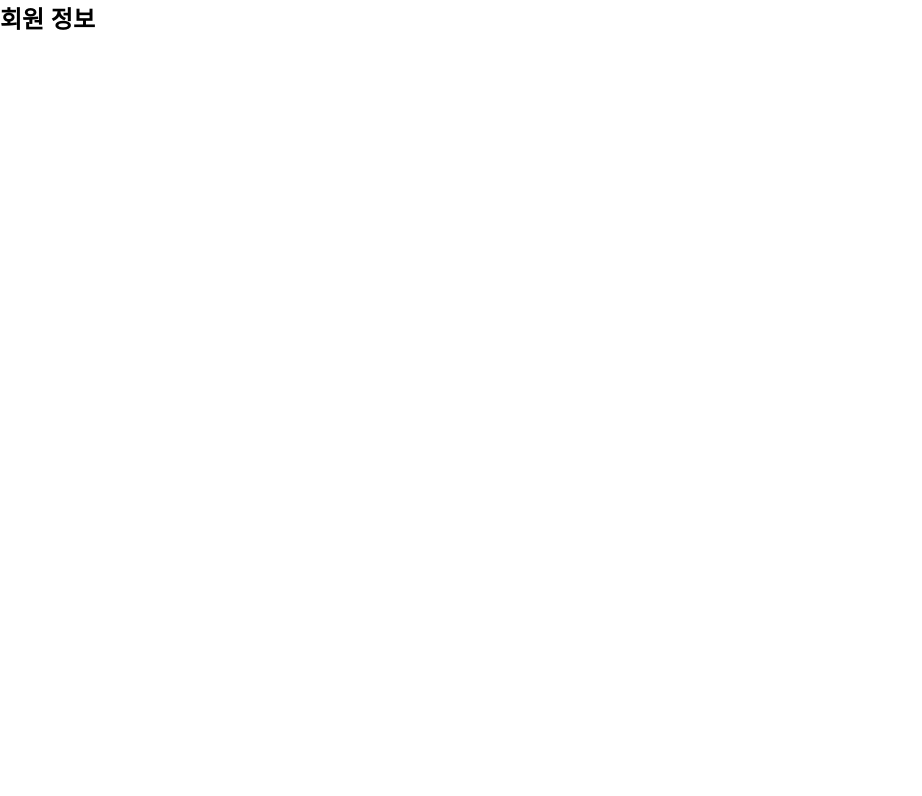
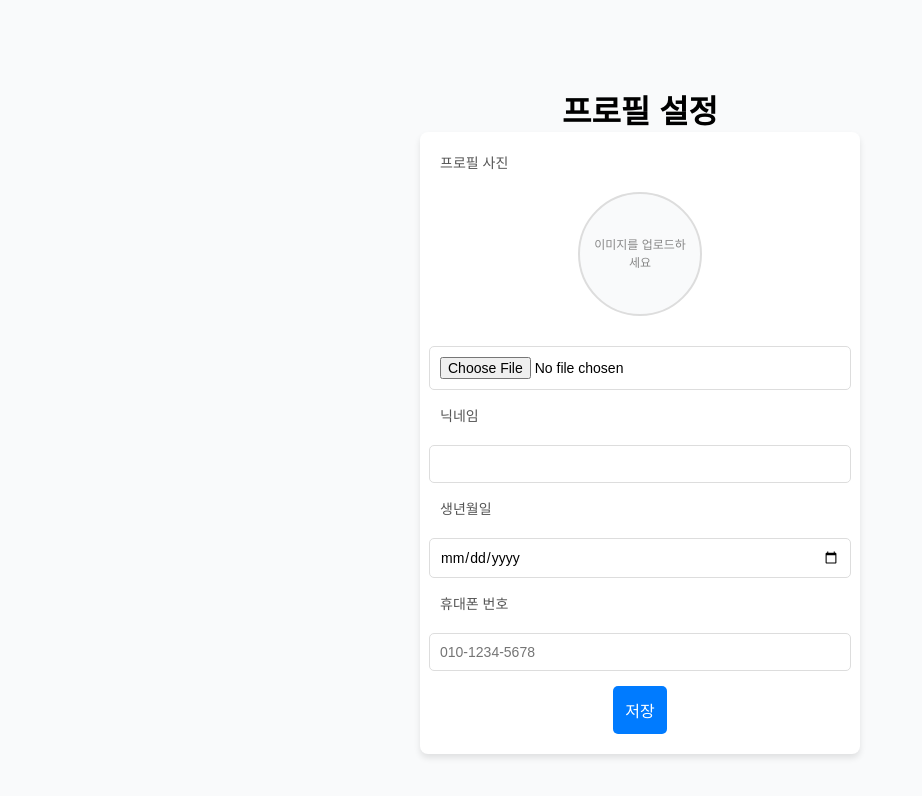
Before and after one commit to epuchi/Orbit-web, a React (Create React App) app in the folder Web/src/main/orbit/: page /signupP2 in a window 1280 px wide. Shown: the top 796 px of the page, without its empty margins (0-922 px from the left). Built offline with nearby package versions, Linux system fonts and the light colour scheme; no server answers.

Commit message:
회원가입 프로필 설정 css 추가

```diff
--- a/Web/src/main/orbit/src/pages/signup/api/index.js
+++ b/Web/src/main/orbit/src/pages/signup/api/index.js
@@ -1,23 +1,79 @@
 import axios from 'axios';
 
 //일반 회원가입 api
+// export const signup = async (formData) => {
+//     const response = await axios.post(`${"http://34.64.173.72:3000/api/auth/login"}/signup`, formData, {
+//         headers: { 'Content-Type': 'application/json' },
+//     });
+//     return response.data;
+// };
+
 export const signup = async (formData) => {
-    const response = await axios.post(`${"http://34.64.173.72:3000/api/auth/login"}/signup`, formData, {
-        headers: { 'Content-Type': 'application/json' },
-    });
+    const requestBody = {
+
+        formData: formData // 사용자 비밀번호
+    };
+
+    const response = await axios.post(
+        'http://34.64.173.72:8090/api/auth/login',
+        requestBody,
+        {
+            headers: {
+                'Content-Type': 'application/json'
+            }
+        }
+    );
+
     return response.data;
 };
 //이메일 인증코드 보내기
+// export const sendVerificationCode = async (email) => {
+//     const response = await axios.post(`${"http://34.64.173.72:3000/api/auth/login"}/send-verification-code`, { email }, {
+//         headers: { 'Content-Type': 'application/json' },
+//     });
+//     return response.data;
+// };
+
 export const sendVerificationCode = async (email) => {
-    const response = await axios.post(`${"http://34.64.173.72:3000/api/auth/login"}/send-verification-code`, { email }, {
-        headers: { 'Content-Type': 'application/json' },
-    });
+    const requestBody = {
+        email: email
+    };
+
+    const response = await axios.post(
+        'http://34.64.173.72:8090/api/auth/login',
+        requestBody,
+        {
+            headers: {
+                'Content-Type': 'application/json'
+            }
+        }
+    );
+
     return response.data;
 };
 //이메일 인증코드 확인
+// export const verifyEmailCode = async (email, code) => {
+//     const response = await axios.post(`${"http://34.64.173.72:3000/api/auth/login"}/verify-code`, { email, code }, {
+//         headers: { 'Content-Type': 'application/json' },
+//     });
+//     return response.data;
+// };
+
 export const verifyEmailCode = async (email, code) => {
-    const response = await axios.post(`${"http://34.64.173.72:3000/api/auth/login"}/verify-code`, { email, code }, {
-        headers: { 'Content-Type': 'application/json' },
-    });
+    const requestBody = {
+        email: email,
+        code: code
+    };
+
+    const response = await axios.post(
+        'http://34.64.173.72:8090/api/auth/login',
+        requestBody,
+        {
+            headers: {
+                'Content-Type': 'application/json'
+            }
+        }
+    );
+
     return response.data;
 };
--- a/Web/src/main/orbit/src/pages/signupP2/ui/index.jsx
+++ b/Web/src/main/orbit/src/pages/signupP2/ui/index.jsx
@@ -1,13 +1,90 @@
-import React, { useState, useEffect } from 'react';
+import React, { useState } from 'react';
+import styles from './styles.module.css';
 
-const SignupDescription = () => {
+const SignupDescription = ({ handleSubmit }) => {
+    const [formData, setFormData] = useState({
+        profilePicture: null,
+        nickname: '',
+        birthdate: '',
+        phoneNumber: '' // 휴대폰 번호 추가
+    });
+    const [preview, setPreview] = useState(null);
 
+    const handleChange = (e) => {
+        const { name, value } = e.target;
+        setFormData({ ...formData, [name]: value });
+    };
+
+    const handleFileChange = (e) => {
+        const file = e.target.files[0];
+        if (file) {
+            setFormData({ ...formData, profilePicture: file });
+            const reader = new FileReader();
+            reader.onload = () => {
+                setPreview(reader.result);
+            };
+            reader.readAsDataURL(file);
+        }
+    };
+
+    const handleFormSubmit = (e) => {
+        e.preventDefault();
+        handleSubmit(formData);
+    };
 
     return (
-        <div>
-            <h2>회원 정보</h2>
+        <div className={styles.container}>
+            <h1 className={styles.title}>프로필 설정</h1>
+            <form className={styles.form} onSubmit={handleFormSubmit}>
+                <label className={styles.label}>프로필 사진</label>
+                <div className={styles.profilePictureContainer}>
+                    {preview ? (
+                        <img src={preview} alt="Profile Preview" className={styles.profilePicture} />
+                    ) : (
+                        <div className={styles.placeholder}>이미지를 업로드하세요</div>
+                    )}
+                </div>
+                <input
+                    type="file"
+                    accept="image/*"
+                    className={styles.input}
+                    onChange={handleFileChange}
+                />
+                <label className={styles.label}>닉네임</label>
+                <input
+                    type="text"
+                    name="nickname"
+                    className={styles.input}
+                    value={formData.nickname}
+                    onChange={handleChange}
+                    required
+                />
+                <label className={styles.label}>생년월일</label>
+                <input
+                    type="date"
+                    name="birthdate"
+                    className={styles.input}
+                    value={formData.birthdate}
+                    onChange={handleChange}
+                    required
+                />
+                <label className={styles.label}>휴대폰 번호</label>
+                <input
+                    type="tel"
+                    name="phoneNumber"
+                    className={styles.input}
+                    value={formData.phoneNumber}
+                    onChange={handleChange}
+                    placeholder="010-1234-5678" // 예제 형식 추가
+                    pattern="[0-9]{3}-[0-9]{4}-[0-9]{4}" // 기본 패턴 검증
+                    required
+                />
+                <button type="submit" className={styles.button}>
+                    저장
+                </button>
+            </form>
         </div>
-
     );
 };
-export default SignupDescription
+
+export default SignupDescription;
--- a/Web/src/main/orbit/src/pages/signupP2/ui/styles.module.css
+++ b/Web/src/main/orbit/src/pages/signupP2/ui/styles.module.css
@@ -0,0 +1,104 @@
+/* 입력 필드 스타일 */
+.input {
+    padding: 10px;
+    font-size: 14px;
+    border: 1px solid #ddd;
+    border-radius: 5px;
+    outline: none;
+    transition: border-color 0.3s ease, box-shadow 0.3s ease;
+    width: 100%; /* 폼 너비에 맞게 확장 */
+}
+
+.input:focus {
+    border-color: #007bff;
+    box-shadow: 0 0 4px rgba(0, 123, 255, 0.3);
+}
+
+.input:hover {
+    border-color: #0056b3;
+}
+
+/* 컨테이너 중앙 정렬 */
+.container {
+    display: flex;
+    flex-direction: column;
+    align-items: center;
+    justify-content: center;
+    min-height: 100vh; /* 화면 전체 높이 */
+    background-color: #f9fafb;
+    padding: 20px;
+    font-family: 'Arial', sans-serif;
+}
+
+/* 폼 중앙 정렬 */
+.form {
+    width: 100%;
+    max-width: 400px;
+    background: #ffffff;
+    box-shadow: 0 4px 6px rgba(0, 0, 0, 0.1);
+    border-radius: 8px;
+    padding: 20px;
+    display: flex;
+    flex-direction: column;
+    gap: 15px;
+    align-items: center; /* 폼 내부 요소 가운데 정렬 */
+}
+
+/* 프로필 사진 컨테이너 */
+.profilePictureContainer {
+    width: 120px;
+    height: 120px;
+    border-radius: 50%; /* 원형 */
+    border: 2px solid #ddd;
+    overflow: hidden;
+    display: flex;
+    align-items: center;
+    justify-content: center;
+    margin-bottom: 15px;
+    background-color: #f9fafb; /* 배경색 */
+}
+
+/* 프로필 사진 스타일 */
+.profilePicture {
+    width: 100%;
+    height: 100%;
+    object-fit: cover; /* 이미지가 영역에 맞게 채워짐 */
+}
+
+/* 이미지 업로드 전 placeholder 스타일 */
+.placeholder {
+    font-size: 12px;
+    color: #888;
+    text-align: center;
+    line-height: 1.5;
+    padding: 10px;
+}
+.button {
+    padding: 12px;
+    font-size: 16px;
+    color: white;
+    background-color: #007bff;
+    border: none;
+    border-radius: 5px;
+    cursor: pointer;
+    text-align: center;
+    transition: background-color 0.3s ease;
+}
+
+.button:hover {
+    background-color: #0056b3;
+}
+
+.button:disabled {
+    background-color: #cccccc;
+    cursor: not-allowed;
+}
+/* 레이블 스타일 */
+.label {
+    font-size: 14px;
+    color: #555;
+    margin-bottom: 5px;
+    text-align: left; /* 레이블 텍스트 왼쪽 정렬 */
+    align-self: flex-start; /* 부모 컨테이너의 왼쪽에 위치 */
+    width: auto; /* 레이블 너비를 내용에 맞게 조정 */
+}
```
Also changed, not shown: Web/src/main/orbit/src/pages/login/api/index.js (+57 -47 lines).
